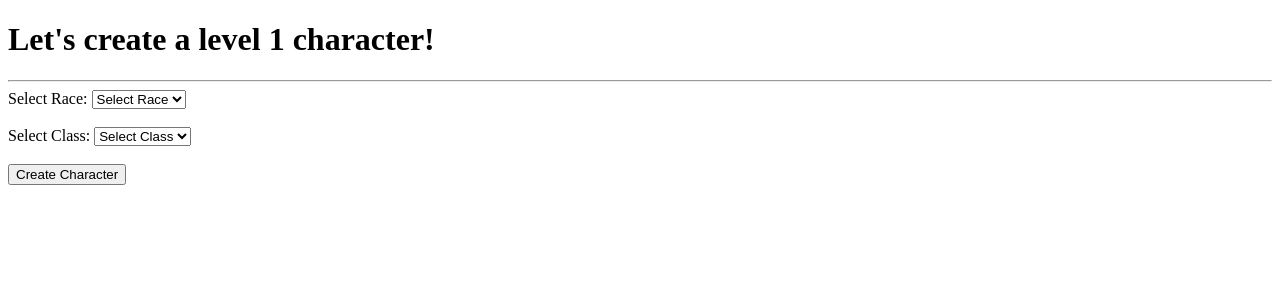
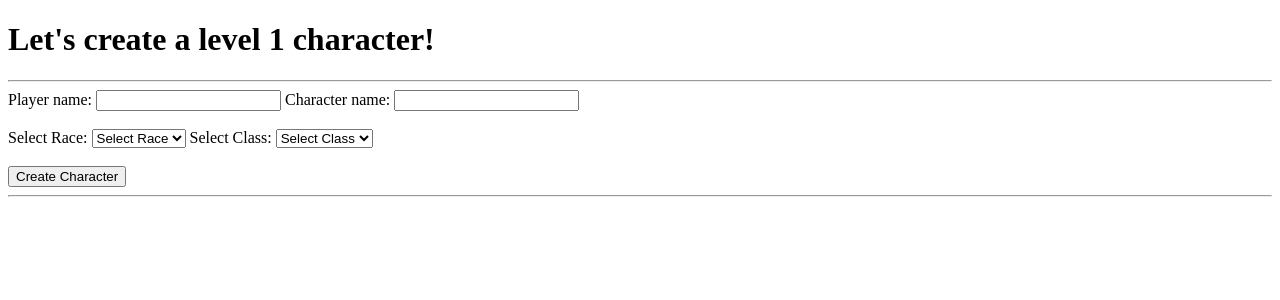
Before and after one commit to zjtheilen/level-1-wizard, a Flask app: page / in a window 1280 px wide. Shown: the top 300 px of the page. Run offline with Flask 3, Linux system fonts and the light colour scheme.

Commit message:
get user and character names and assign to character (remove hardcoded names). change test message. create instance of character based soley on input, no assumed values. create input fields for player/char names. display on html the values collected

```diff
--- a/app.py
+++ b/app.py
@@ -10,6 +10,8 @@ def home():
     if request.method == "POST":
         race_name = request.form.get("race")
         class_name = request.form.get("class_")
+        player_name = request.form.get("player_name")
+        character_name = request.form.get("character_name")
 
         if not race_name or not class_name:
             error_message = "Need both race and class before moving on."
@@ -23,11 +25,14 @@ def home():
 
         race = CharacterRace(race_name)
         char_class = CharacterClass(class_name)
-        character = Character(player_name="Zach", character_name="Grog")
-        character.race = race
-        character.class_ = char_class
+        character = Character(
+            player_name=player_name,
+            character_name=character_name,
+            race=race,
+            char_class=char_class)
 
-        print(f"{character.player_name.capitalize()} is playing a {character.race} {character.class_}.")
+        print(f"{character.player_name.capitalize()} is playing a "
+              f"{character.race} {character.class_} named {character.character_name.capitalize()}.")
 
         return render_template("index.html",
                                races=races,
--- a/templates/index.html
+++ b/templates/index.html
@@ -7,33 +7,44 @@
     </head>
     <body>
         <h1 id="page-title">Let's create a level 1 character!</h1>
-        {% if character and character.race and character.class_ %}
-            <h2>Creating a {{character.race}} {{character.class_}}</h2>
+        {% if character %}
+            <h2>
+                {{ character.player_name.capitalize() }} is playing a
+                {{ character.race }} {{ character.class_ }} named {{ character.character_name.capitalize() }}.
+            </h2>
         {% endif %}
         {% if error %}
             <h2 style="color: red;">{{ error }}</h2>
         {% endif %}
         <hr>
         <form action="/" method="POST">
+            <label for="player_name">Player name:</label>
+            <input type="text" id="player_name" name="player_name" required>
+
+            <label for="character_name">Character name:</label>
+            <input type="text" id="character_name" name="character_name" required>
+
+            <br><br>
             <label for="race">Select Race:</label>
             <select name="race" id="race" required>
                 <option value="" disabled selected value>Select Race</option>
                 {% for race in races %}
                     <label for="{{race}}"></label>
-                    <option value="{{race}}">{{race.capitalize()}}</option>
+                    <option value="{{race.lower()}}">{{race.capitalize()}}</option>
                 {% endfor %}
             </select>
-            <br><br>
+            <!-- <br><br> -->
             <label for="class_">Select Class:</label>
             <select name="class_" id="class_" required>
                 <option value="" disabled selected value>Select Class</option>
                 {% for class_ in classes %}
                     <label for="{{class_}}"></label>
-                    <option value="{{class_}}">{{class_.capitalize()}}</option>
+                    <option value="{{class_.lower()}}">{{class_.capitalize()}}</option>
                 {% endfor %}
             </select>
             <br><br>
             <button type="submit">Create Character</button>
         </form>
+        <hr>
     </body>
 </html>
```
Also changed, not shown: classes/Character.py (+4 -3 lines).
